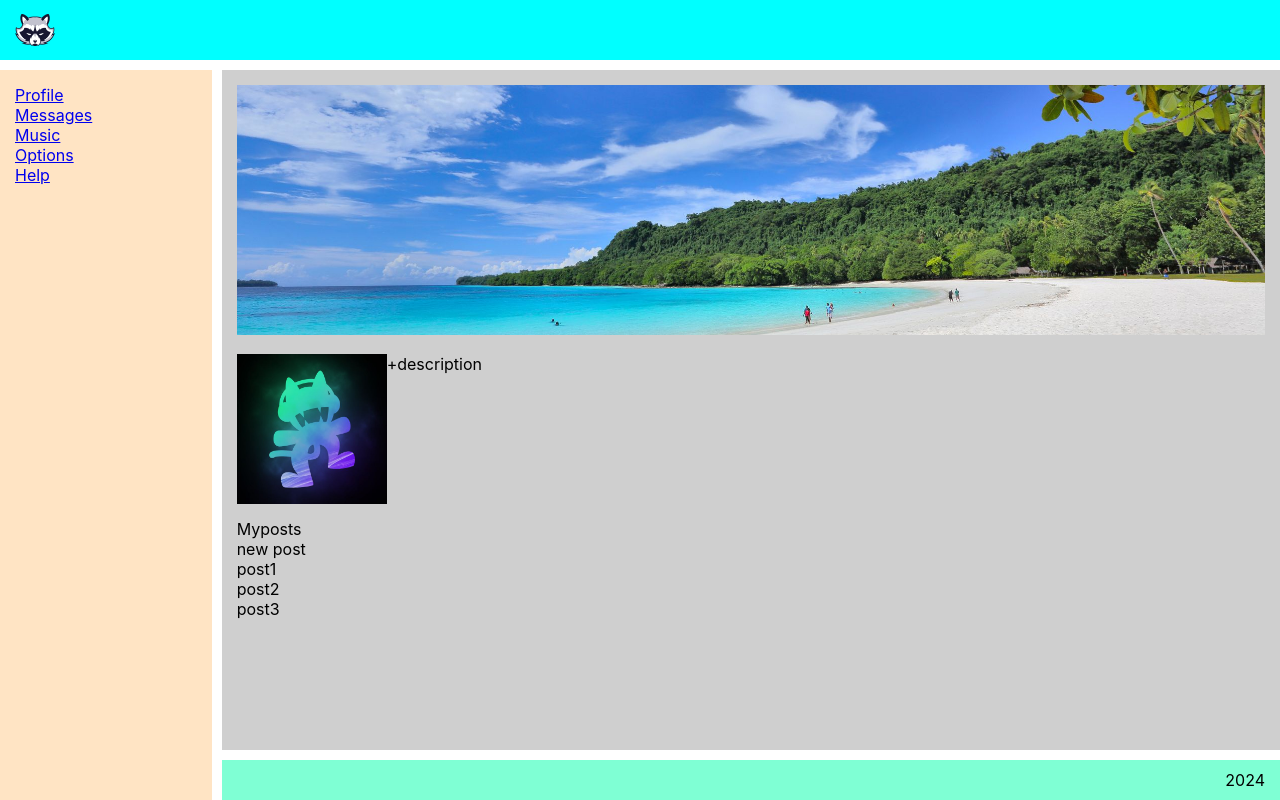
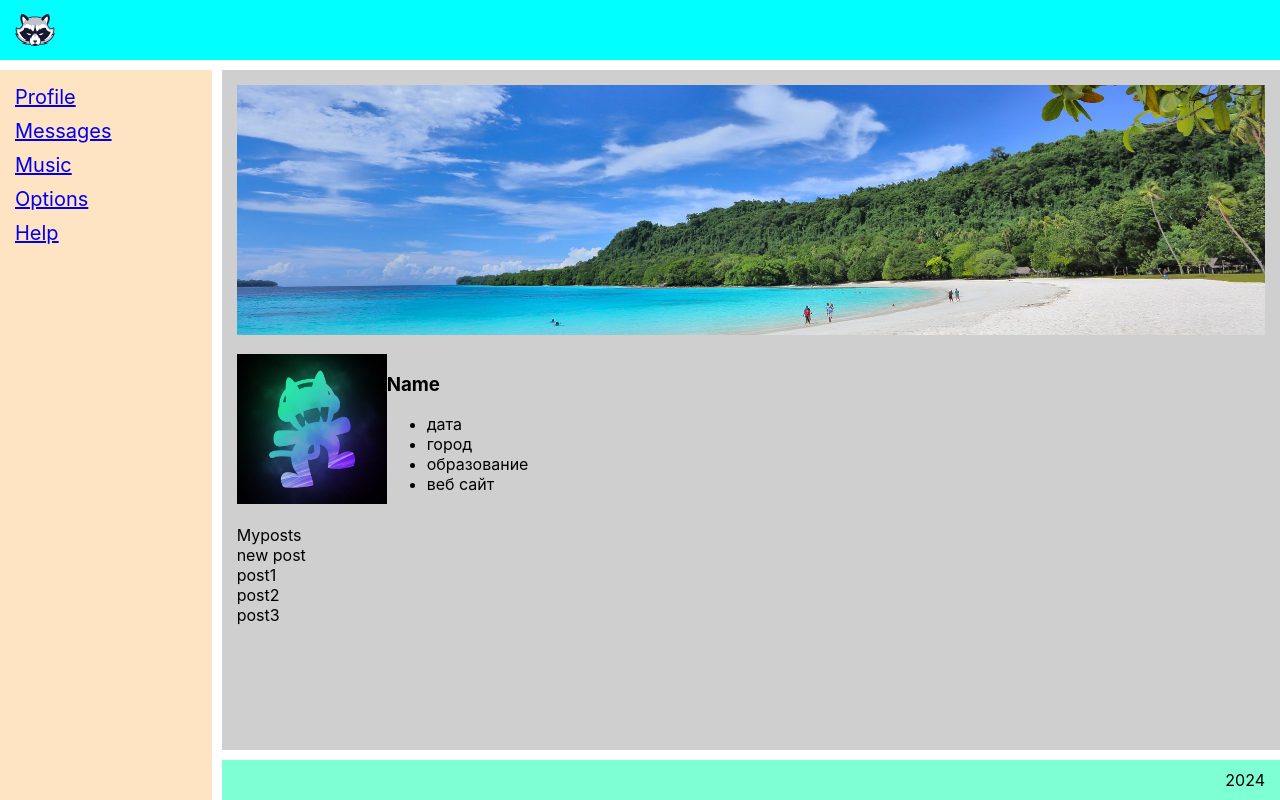
Before and after one commit to prot-alx/first_react_app, a React (Create React App) app: page / in a window 1280 px wide. Built offline with nearby package versions, Linux system fonts and the light colour scheme.

Commit message:
css modules

```diff
--- a/src/App.css
+++ b/src/App.css
@@ -11,57 +11,3 @@
   grid-gap: 10px;
   min-height: 100vh;
 }
-
-.header {
-  grid-area: h;
-  background-color: aqua;
-  display: flex;
-  align-items: center;
-  justify-content: flex-start;
-}
-
-.header img {
-  max-width: 40px;
-  padding-left: 15px;
-}
-
-.nav {
-  grid-area: n;
-  background-color: bisque;
-  padding: 15px 0px 0px 15px;
-}
-
-.content {
-  grid-area: c;
-  background-color: rgb(207, 207, 207);
-  padding: 15px;
-}
-
-.content .profileBackground {
-  width: 100%;
-  object-fit: cover;
-  max-height: 250px;
-}
-
-.content .profileAvatar {
-  width: 150px;
-}
-
-.userProfile {
-  display: flex;
-  align-items: flex-start;
-  justify-content:flex-start;
-  padding: 15px 0px;
-}
-
-.footerDark {
-  grid-area: f;
-  background-color: aquamarine;
-  display: flex;
-  align-items: center;
-  justify-content: flex-end;
-}
-
-.footerText {
-  padding: 0px 15px;
-}
--- a/src/components/Footer.jsx
+++ b/src/components/Footer.jsx
@@ -1,9 +1,10 @@
 import React from "react";
+import classes from './Footer.module.css';
 
-const  Footer = () => {
+const Footer = () => {
     return (
-        <footer className='footerDark'>
-            <div className="footerText">2024</div>
+        <footer className={classes.footerDark}>
+            <div className={classes.footerText}>2024</div>
         </footer>
     )
 }
--- /dev/null
+++ b/src/components/Footer.module.css
@@ -0,0 +1,11 @@
+.footerDark {
+    grid-area: f;
+    background-color: aquamarine;
+    display: flex;
+    align-items: center;
+    justify-content: flex-end;
+  }
+
+  .footerText {
+    padding: 0px 15px;
+  }
--- a/src/components/Header.jsx
+++ b/src/components/Header.jsx
@@ -1,9 +1,10 @@
 import React from "react";
 import logo from "../img/logo.webp";
+import classes from './Header.module.css';
 
 const Header = () => {
     return (
-        <header className='header'>
+        <header className={classes.header}>
             <img src={logo} alt="site-logo"/>
         </header>
     )
--- /dev/null
+++ b/src/components/Header.module.css
@@ -0,0 +1,12 @@
+.header {
+    grid-area: h;
+    background-color: aqua;
+    display: flex;
+    align-items: center;
+    justify-content: flex-start;
+  }
+
+  .header img {
+    max-width: 40px;
+    padding-left: 15px;
+  }
--- a/src/components/Profile.jsx
+++ b/src/components/Profile.jsx
@@ -1,16 +1,29 @@
 import React from "react";
 import profileBackground from '../img/background.jpg';
 import avatarImage from '../img/avatar.jpg';
+import classes from './Profile.module.css';
 
 const Profile = () => {
     return (
-        <div className='content'>
+        <div className={classes.content}>
             <div>
-                <img className='profileBackground' src={profileBackground} alt="background"/>
+                <img className={classes.profileBackground} src={profileBackground} alt="background"/>
             </div>
-            <div className="userProfile">
-                <img className='profileAvatar' src={avatarImage} alt="avatar"/>
-                <div>+description</div>
+            <div className={classes.userProfile}>
+                <img className={classes.profileAvatar} src={avatarImage} alt="avatar"/>
+                <div>
+                    <div className={classes.profileName}>
+                        <h3>Name</h3>
+                    </div>
+                    <div className={classes.profileStatus}>
+                        <ul>
+                            <li >дата</li>
+                            <li>город</li>
+                            <li>образование</li>
+                            <li>веб сайт</li>
+                        </ul>
+                    </div>
+                </div>
             </div>
             <div>
                 Myposts
@@ -19,13 +32,13 @@ const Profile = () => {
                 new post
             </div>
             <div>
-                <div>
+                <div className={classes.item}>
                     post1
                 </div>
-                <div>
+                <div className={classes.item}>
                     post2
                 </div>
-                <div>
+                <div className={classes.item}>
                     post3
                 </div>
             </div>
--- /dev/null
+++ b/src/components/Profile.module.css
@@ -0,0 +1,22 @@
+.content {
+    grid-area: c;
+    background-color: rgb(207, 207, 207);
+    padding: 15px;
+  }
+
+  .content .profileBackground {
+    width: 100%;
+    object-fit: cover;
+    max-height: 250px;
+  }
+
+  .content .profileAvatar {
+    width: 150px;
+  }
+
+  .userProfile {
+    display: flex;
+    align-items: flex-start;
+    justify-content:flex-start;
+    padding: 15px 0px;
+  }
--- a/src/components/Sidebar.jsx
+++ b/src/components/Sidebar.jsx
@@ -1,21 +1,22 @@
 import React from "react";
+import classes from './Sidebar.module.css';
 
 const Sidebar = () => {
   return (
-      <nav className='nav'>
-      <div>
+      <nav className={classes.nav}>
+      <div className={classes.item}>
         <a href='/#'>Profile</a>
       </div>
-      <div>
+      <div className={classes.item}>
         <a href='/#'>Messages</a>
       </div>
-      <div>
+      <div className={classes.item}>
         <a href='/#'>Music</a>
       </div>
-      <div>
+      <div className={classes.item}>
         <a href='/#'>Options</a>
       </div>
-      <div>
+      <div className={classes.item}>
         <a href='/#'>Help</a>
       </div>
     </nav>
--- /dev/null
+++ b/src/components/Sidebar.module.css
@@ -0,0 +1,12 @@
+.nav {
+    grid-area: n;
+    background-color: bisque;
+    padding: 15px 0px 0px 15px;
+}
+
+.item {
+    font-size: 20px;
+    margin-bottom: 10px;
+    text-decoration: none;
+    color: black;
+}
```
